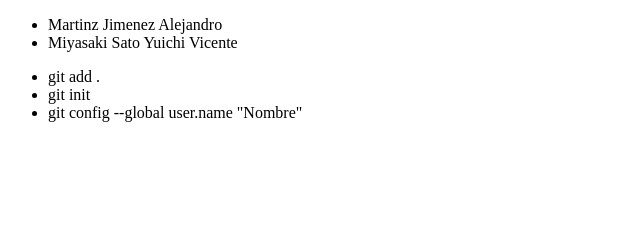
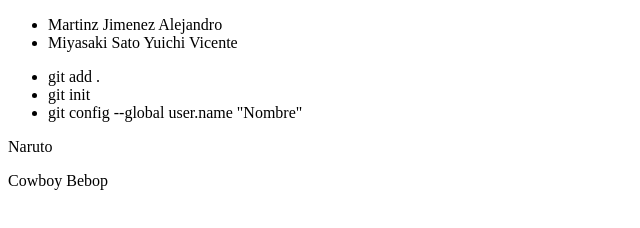
Before and after one commit to YuichiVicenteMiyasakiSato/Los-sprite, a plain HTML site: page index.html in a window 1280 px wide. Shown: the whole page, without its empty margins (0-640 px from the left). Drawn offline with Linux system fonts and the light colour scheme.

Commit message:
Tercer commit

```diff
--- a/index.html
+++ b/index.html
@@ -17,5 +17,9 @@
             <li>git config --global user.name "Nombre"</li>
         </ul>
     </div>
+    <div>
+        <p>Naruto</p>
+        <p>Cowboy Bebop</p>
+    </div>
 </body>
 </html>
```
